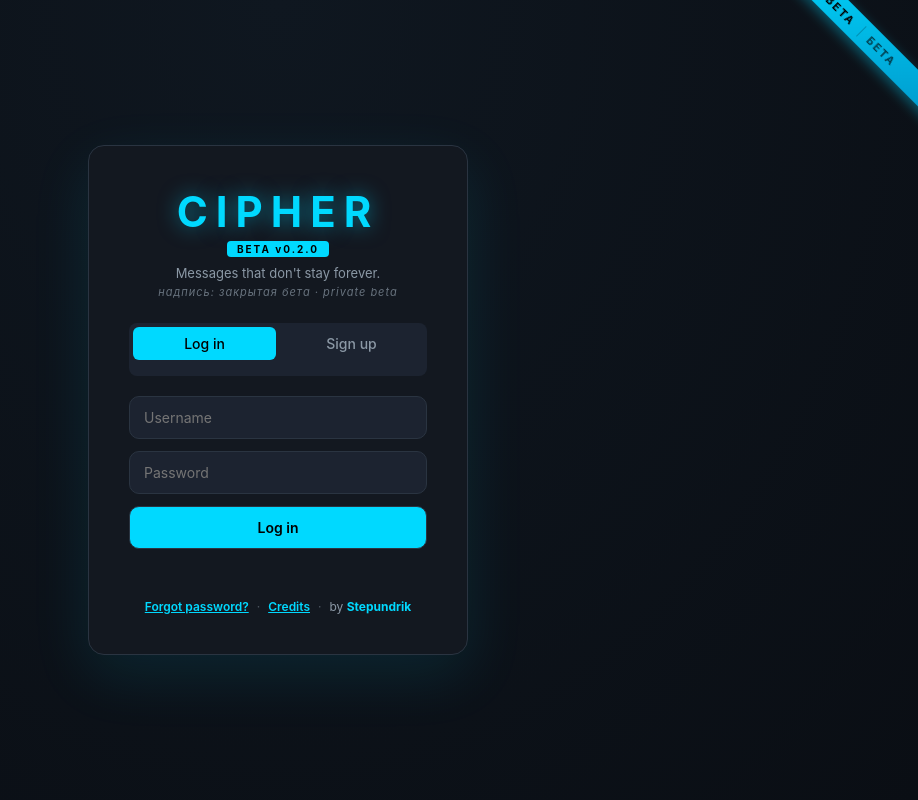
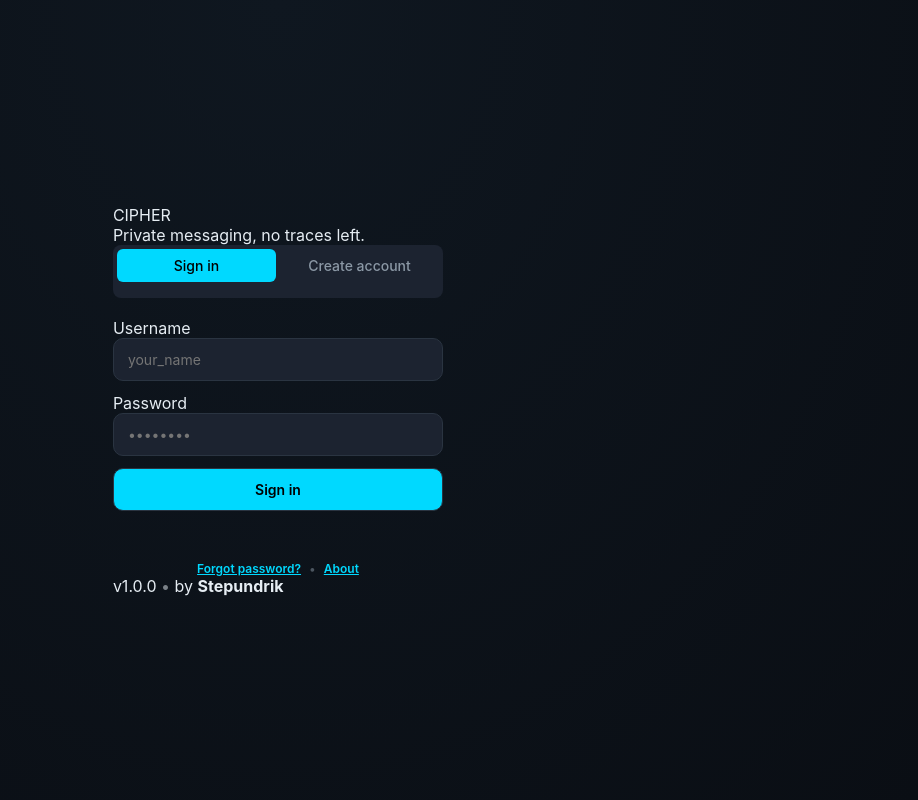
Before and after one commit to thefirstacc164/Cipher, a Flask app: page / in a window 1280 px wide. Shown: the whole page, without its empty margins (362-1280 px from the left). Run offline with Flask 3, Linux system fonts and the light colour scheme; data that the repository does not hold is empty; some libraries are stand-ins or nearby versions.

Commit message:
Update index.html

```diff
--- a/templates/index.html
+++ b/templates/index.html
@@ -3,114 +3,195 @@
 <head>
 <meta charset="UTF-8">
 <meta name="viewport" content="width=device-width, initial-scale=1.0">
-<title>Cipher — Private Messaging (BETA)</title>
+<title>Cipher — Private Messaging</title>
+<link rel="preconnect" href="https://fonts.googleapis.com">
+<link rel="preconnect" href="https://fonts.gstatic.com" crossorigin>
+<link href="https://fonts.googleapis.com/css2?family=Inter:wght@400;500;600;700;800&family=JetBrains+Mono:wght@400;600&display=swap" rel="stylesheet">
 <link rel="stylesheet" href="/static/style.css">
 </head>
 <body>
 
-<!-- BETA RIBBON -->
-<div class="beta-ribbon">
-  <span class="beta-en">BETA</span>
-  <span class="beta-ru">БЕТА</span>
+<!-- Ambient glow background -->
+<div class="ambient-bg">
+  <div class="glow glow-1"></div>
+  <div class="glow glow-2"></div>
 </div>
 
-<!-- ANNOUNCEMENT BANNER (dynamic) -->
+<!-- Announcement banner -->
 <div id="announcement-bar" class="announcement-bar hidden"></div>
 
-<!-- AUTH SCREEN -->
+<!-- ============================================
+     AUTH SCREEN
+============================================ -->
 <div id="auth-screen" class="screen">
-  <div class="auth-box">
-    <div class="logo-wrap">
-      <h1 class="logo">CIPHER</h1>
-      <span class="beta-badge">BETA v0.2.0</span>
+  <div class="auth-container">
+    <div class="auth-brand">
+      <div class="brand-logo">CIPHER</div>
+      <div class="brand-tag">Private messaging, no traces left.</div>
     </div>
-    <p class="tagline">Messages that don't stay forever.</p>
-    <p class="nadpis">надпись: закрытая бета · private beta</p>
-    <div class="tabs">
-      <button class="tab active" data-tab="login">Log in</button>
-      <button class="tab" data-tab="signup">Sign up</button>
+
+    <div class="auth-card">
+      <div class="tabs">
+        <button class="tab active" data-tab="login">Sign in</button>
+        <button class="tab" data-tab="signup">Create account</button>
+      </div>
+
+      <form id="auth-form" class="auth-form">
+        <div class="field">
+          <label>Username</label>
+          <input type="text" id="auth-username" placeholder="your_name" autocomplete="username" required>
+        </div>
+        <div class="field">
+          <label>Password</label>
+          <input type="password" id="auth-password" placeholder="••••••••" autocomplete="current-password" required>
+        </div>
+        <div class="field hidden" id="invite-field">
+          <label>Invite code <span class="optional">(optional)</span></label>
+          <input type="text" id="auth-invite" placeholder="Paste invite code">
+        </div>
+        <button type="submit" id="auth-submit" class="btn-primary btn-lg">Sign in</button>
+        <p id="auth-error" class="form-msg error"></p>
+      </form>
+
+      <div class="auth-footer">
+        <button class="link-btn" onclick="showRecover()">Forgot password?</button>
+        <span class="dot">•</span>
+        <button class="link-btn" onclick="showCredits()">About</button>
+      </div>
     </div>
-    <form id="auth-form">
-      <input type="text" id="auth-username" placeholder="Username" autocomplete="username" required>
-      <input type="password" id="auth-password" placeholder="Password" autocomplete="current-password" required>
-      <input type="text" id="auth-invite" placeholder="Invite code (optional)" style="display:none">
-      <button type="submit" id="auth-submit">Log in</button>
-      <p id="auth-error" class="error"></p>
-    </form>
-    <div class="auth-footer">
-      <button class="link-btn" onclick="showRecover()">Forgot password?</button>
-      <span class="dot">·</span>
-      <button class="link-btn" onclick="showCredits()">Credits</button>
-      <span class="dot">·</span>
-      <span class="author-tag">by <b>Stepundrik</b></span>
+
+    <div class="auth-meta">
+      <span>v1.0.0</span>
+      <span class="dot">•</span>
+      <span>by <b>Stepundrik</b></span>
     </div>
   </div>
 </div>
 
-<!-- APP SCREEN -->
+<!-- ============================================
+     APP SCREEN
+============================================ -->
 <div id="app-screen" class="screen hidden">
   <aside class="sidebar">
-    <div class="sidebar-header">
-      <h2>CIPHER <span class="beta-mini">BETA</span></h2>
-      <div class="user-tag">
-        <span id="my-username">?</span>
-        <button id="logout-btn" title="Log out">⏻</button>
+    <div class="sidebar-brand">
+      <div class="brand-mini">CIPHER</div>
+      <button class="icon-btn ghost" id="logout-btn" title="Sign out">
+        <svg viewBox="0 0 24 24" width="18" height="18" fill="none" stroke="currentColor" stroke-width="2" stroke-linecap="round" stroke-linejoin="round"><path d="M9 21H5a2 2 0 0 1-2-2V5a2 2 0 0 1 2-2h4"></path><polyline points="16 17 21 12 16 7"></polyline><line x1="21" y1="12" x2="9" y2="12"></line></svg>
+      </button>
+    </div>
+
+    <div class="me-card">
+      <div class="me-avatar" id="me-avatar">?</div>
+      <div class="me-info">
+        <div class="me-name" id="my-username">?</div>
+        <div class="me-status">Online</div>
       </div>
     </div>
-    <button id="new-chat-btn" class="primary-btn">+ New Chat</button>
-    <div class="btn-row">
-      <button id="search-btn" class="secondary-btn" title="Search">🔍</button>
-      <button id="invites-btn" class="secondary-btn" title="Invites">🎟️</button>
-      <button id="settings-btn" class="secondary-btn" title="Settings">⚙️</button>
-      <button id="admin-btn" class="secondary-btn hidden" title="Admin">👑</button>
+
+    <button id="new-chat-btn" class="btn-primary btn-with-icon">
+      <svg viewBox="0 0 24 24" width="16" height="16" fill="none" stroke="currentColor" stroke-width="2.5" stroke-linecap="round" stroke-linejoin="round"><line x1="12" y1="5" x2="12" y2="19"></line><line x1="5" y1="12" x2="19" y2="12"></line></svg>
+      New chat
+    </button>
+
+    <div class="tool-grid">
+      <button id="search-btn" class="tool-btn" title="Search">
+        <svg viewBox="0 0 24 24" width="18" height="18" fill="none" stroke="currentColor" stroke-width="2" stroke-linecap="round" stroke-linejoin="round"><circle cx="11" cy="11" r="8"></circle><line x1="21" y1="21" x2="16.65" y2="16.65"></line></svg>
+      </button>
+      <button id="invites-btn" class="tool-btn" title="Invites">
+        <svg viewBox="0 0 24 24" width="18" height="18" fill="none" stroke="currentColor" stroke-width="2" stroke-linecap="round" stroke-linejoin="round"><path d="M4 4h16c1.1 0 2 .9 2 2v12c0 1.1-.9 2-2 2H4c-1.1 0-2-.9-2-2V6c0-1.1.9-2 2-2z"></path><polyline points="22,6 12,13 2,6"></polyline></svg>
+      </button>
+      <button id="settings-btn" class="tool-btn" title="Settings">
+        <svg viewBox="0 0 24 24" width="18" height="18" fill="none" stroke="currentColor" stroke-width="2" stroke-linecap="round" stroke-linejoin="round"><circle cx="12" cy="12" r="3"></circle><path d="M19.4 15a1.65 1.65 0 0 0 .33 1.82l.06.06a2 2 0 0 1 0 2.83 2 2 0 0 1-2.83 0l-.06-.06a1.65 1.65 0 0 0-1.82-.33 1.65 1.65 0 0 0-1 1.51V21a2 2 0 0 1-2 2 2 2 0 0 1-2-2v-.09A1.65 1.65 0 0 0 9 19.4a1.65 1.65 0 0 0-1.82.33l-.06.06a2 2 0 0 1-2.83 0 2 2 0 0 1 0-2.83l.06-.06a1.65 1.65 0 0 0 .33-1.82 1.65 1.65 0 0 0-1.51-1H3a2 2 0 0 1-2-2 2 2 0 0 1 2-2h.09A1.65 1.65 0 0 0 4.6 9a1.65 1.65 0 0 0-.33-1.82l-.06-.06a2 2 0 0 1 0-2.83 2 2 0 0 1 2.83 0l.06.06a1.65 1.65 0 0 0 1.82.33H9a1.65 1.65 0 0 0 1-1.51V3a2 2 0 0 1 2-2 2 2 0 0 1 2 2v.09a1.65 1.65 0 0 0 1 1.51 1.65 1.65 0 0 0 1.82-.33l.06-.06a2 2 0 0 1 2.83 0 2 2 0 0 1 0 2.83l-.06.06a1.65 1.65 0 0 0-.33 1.82V9a1.65 1.65 0 0 0 1.51 1H21a2 2 0 0 1 2 2 2 2 0 0 1-2 2h-.09a1.65 1.65 0 0 0-1.51 1z"></path></svg>
+      </button>
+      <button id="admin-btn" class="tool-btn hidden" title="Admin">
+        <svg viewBox="0 0 24 24" width="18" height="18" fill="none" stroke="currentColor" stroke-width="2" stroke-linecap="round" stroke-linejoin="round"><path d="M2 20h20L12 4 2 20z"></path><path d="M12 9v4"></path><circle cx="12" cy="17" r="0.5" fill="currentColor"></circle></svg>
+      </button>
     </div>
+
+    <div class="conv-header">Conversations</div>
     <div id="conv-list" class="conv-list"></div>
+
     <div class="sidebar-footer">
-      <button class="link-btn" onclick="showCredits()">Credits</button>
-      <span class="version-tag">v0.2.0 · БЕТА</span>
+      <button class="link-btn tiny" onclick="showCredits()">About Cipher</button>
+      <div class="version">v1.0.0</div>
     </div>
   </aside>
 
   <main class="main">
+    <!-- Empty state -->
     <div id="empty-state" class="empty-state">
       <div class="empty-logo">CIPHER</div>
-      <p>Select a conversation or start a new one.</p>
+      <h2>Welcome, <span id="empty-username">friend</span></h2>
+      <p>Select a chat or start a new conversation.</p>
+      <button class="btn-primary" onclick="document.getElementById('new-chat-btn').click()">Start a new chat</button>
     </div>
+
+    <!-- Chat view -->
     <div id="chat-view" class="chat-view hidden">
-      <div class="chat-header">
-        <h3 id="chat-title">Chat</h3>
+      <header class="chat-header">
+        <div class="chat-title-block">
+          <div class="chat-avatar" id="chat-avatar">?</div>
+          <div>
+            <h3 id="chat-title">Chat</h3>
+            <div id="chat-subtitle" class="chat-subtitle"></div>
+          </div>
+        </div>
         <div class="chat-actions">
-          <button class="mini-btn" onclick="muteCurrent()" id="mute-btn">🔔</button>
-          <button class="mini-btn" onclick="exportCurrent()">📥</button>
-          <button class="mini-btn danger" onclick="leaveCurrent()">🚪</button>
+          <button class="icon-btn ghost" onclick="muteCurrent()" id="mute-btn" title="Mute">
+            <svg viewBox="0 0 24 24" width="18" height="18" fill="none" stroke="currentColor" stroke-width="2" stroke-linecap="round" stroke-linejoin="round"><path d="M18 8A6 6 0 0 0 6 8c0 7-3 9-3 9h18s-3-2-3-9"></path><path d="M13.73 21a2 2 0 0 1-3.46 0"></path></svg>
+          </button>
+          <button class="icon-btn ghost" onclick="exportCurrent()" title="Export">
+            <svg viewBox="0 0 24 24" width="18" height="18" fill="none" stroke="currentColor" stroke-width="2" stroke-linecap="round" stroke-linejoin="round"><path d="M21 15v4a2 2 0 0 1-2 2H5a2 2 0 0 1-2-2v-4"></path><polyline points="7 10 12 15 17 10"></polyline><line x1="12" y1="15" x2="12" y2="3"></line></svg>
+          </button>
+          <button class="icon-btn ghost danger" onclick="leaveCurrent()" title="Leave">
+            <svg viewBox="0 0 24 24" width="18" height="18" fill="none" stroke="currentColor" stroke-width="2" stroke-linecap="round" stroke-linejoin="round"><path d="M9 21H5a2 2 0 0 1-2-2V5a2 2 0 0 1 2-2h4"></path><polyline points="16 17 21 12 16 7"></polyline><line x1="21" y1="12" x2="9" y2="12"></line></svg>
+          </button>
         </div>
+      </header>
+
+      <div id="messages" class="messages"></div>
+
+      <div id="typing-indicator" class="typing-indicator hidden">
+        <span class="dots"><span></span><span></span><span></span></span>
+        <span id="typing-text"></span>
       </div>
-      <div id="typing-indicator" class="typing-indicator hidden"></div>
-      <div id="messages" class="messages"></div>
+
+      <div id="image-preview" class="image-preview hidden"></div>
+
       <form id="msg-form" class="msg-form">
-        <button type="button" class="icon-btn" onclick="document.getElementById('img-input').click()" title="Send image">📷</button>
+        <button type="button" class="composer-btn" onclick="document.getElementById('img-input').click()" title="Send image">
+          <svg viewBox="0 0 24 24" width="20" height="20" fill="none" stroke="currentColor" stroke-width="2" stroke-linecap="round" stroke-linejoin="round"><rect x="3" y="3" width="18" height="18" rx="2" ry="2"></rect><circle cx="8.5" cy="8.5" r="1.5"></circle><polyline points="21 15 16 10 5 21"></polyline></svg>
+        </button>
         <input type="file" id="img-input" accept="image/*" style="display:none" onchange="handleImageSelect(event)">
-        <input type="text" id="msg-input" placeholder="Type a message..." autocomplete="off">
-        <button type="submit">Send</button>
+        <div class="composer-input-wrap">
+          <input type="text" id="msg-input" placeholder="Write a message..." autocomplete="off">
+        </div>
+        <button type="submit" class="composer-send" title="Send">
+          <svg viewBox="0 0 24 24" width="20" height="20" fill="none" stroke="currentColor" stroke-width="2" stroke-linecap="round" stroke-linejoin="round"><line x1="22" y1="2" x2="11" y2="13"></line><polygon points="22 2 15 22 11 13 2 9 22 2"></polygon></svg>
+        </button>
       </form>
-      <div id="image-preview" class="image-preview hidden"></div>
     </div>
   </main>
 </div>
 
-<!-- MODAL -->
+<!-- ============================================
+     MODAL
+============================================ -->
 <div id="modal-bg" class="modal-bg hidden">
   <div class="modal">
-    <button class="modal-close" onclick="closeModal()">×</button>
+    <button class="modal-close" onclick="closeModal()" title="Close">×</button>
     <div id="modal-content"></div>
   </div>
 </div>
 
-<!-- IMAGE VIEWER -->
+<!-- Image viewer -->
 <div id="img-viewer" class="img-viewer hidden" onclick="this.classList.add('hidden')">
   <img id="img-viewer-img" src="" alt="">
 </div>
 
+<!-- Toast notifications -->
+<div id="toast-container" class="toast-container"></div>
+
 <script src="/static/app.js"></script>
 </body>
 </html>
```
